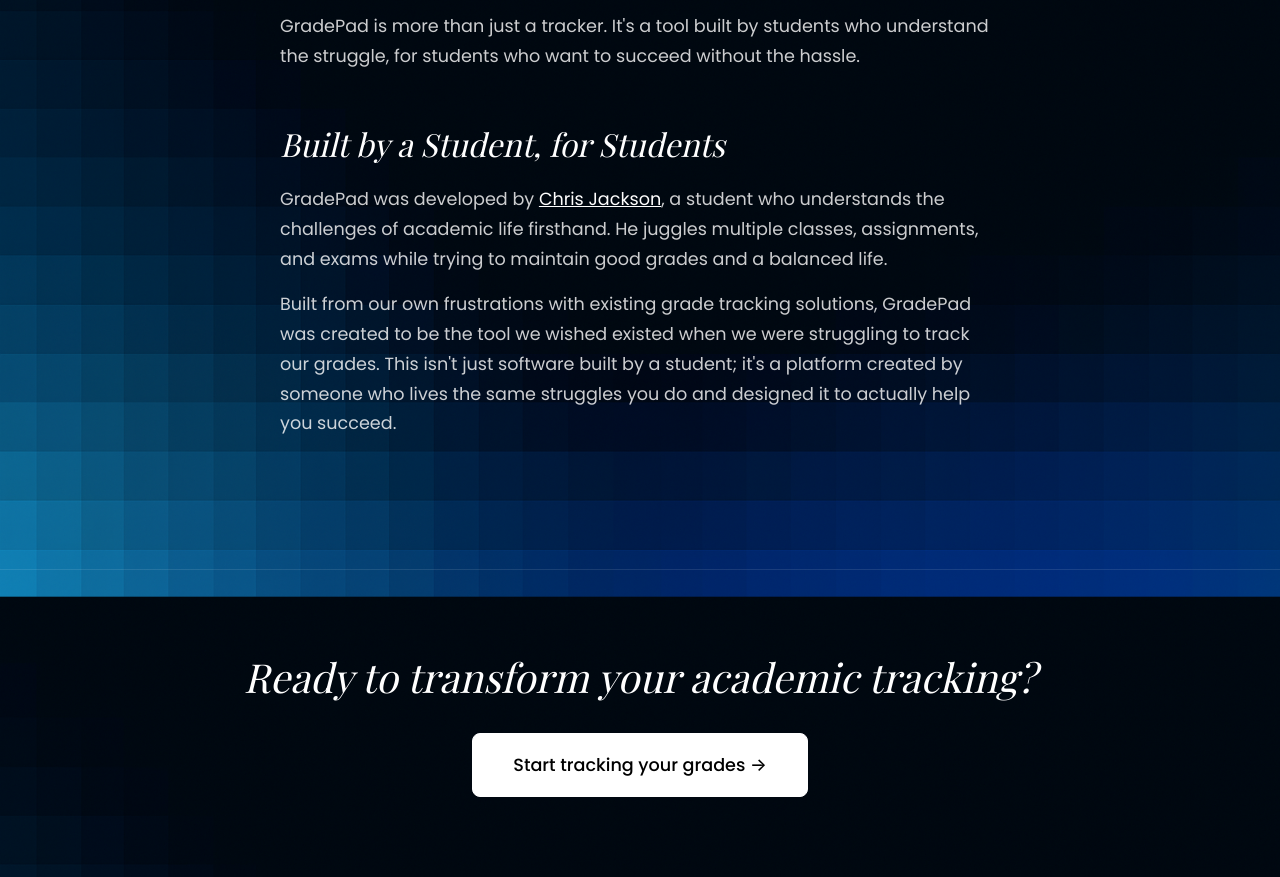
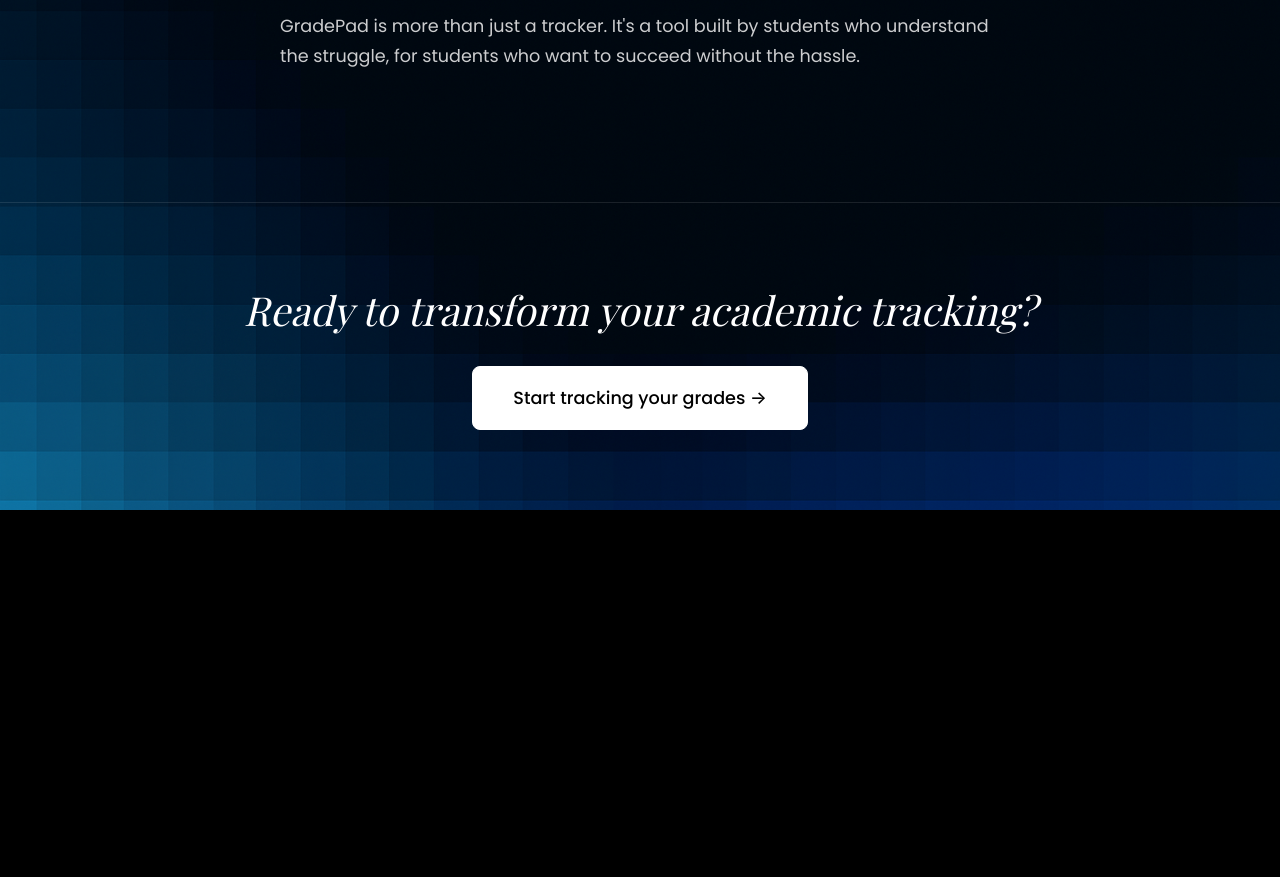
Before and after one commit to chrisjacksoneng/GradePad-Improved, a website built with Vite: page gradepad/about.html in a window 1280 px wide. Shown: the part 1110-1987 px from the top of the page. After the commit the page ends 1620 px from the top, so only its background shows below. Built offline with nearby package versions, Linux system fonts and the light colour scheme; a web font is replaced by a local one.

Commit message:
Remove the built by a student section from About

```diff
--- a/gradepad/about.html
+++ b/gradepad/about.html
@@ -51,12 +51,6 @@
             <p>We saw the problem firsthand. Students were spending hours on spreadsheets, losing track of assignments, and struggling to understand how their current grades affected their final mark. Traditional grade trackers were clunky, dated, and rarely built with the modern student in mind.</p>
             <p>That's when we decided to create GradePad, a grade tracking tool that's actually designed for how students work today. We built something simple, intuitive, and genuinely useful. No more outdated interfaces, no more confusing spreadsheets, and definitely no more frustration with clunky tools that don't let you properly store and track your grades.</p>
             <p>GradePad is more than just a tracker. It's a tool built by students who understand the struggle, for students who want to succeed without the hassle.</p>
-        </div>
-
-        <div class="content-section">
-            <h2>Built by a Student, for Students</h2>
-            <p>GradePad was developed by <a href="https://www.linkedin.com/in/chrisjackson-" target="_blank" style="color: #ffffff; text-decoration: underline;">Chris Jackson</a>, a student who understands the challenges of academic life firsthand. He juggles multiple classes, assignments, and exams while trying to maintain good grades and a balanced life.</p>
-            <p>Built from our own frustrations with existing grade tracking solutions, GradePad was created to be the tool we wished existed when we were struggling to track our grades. This isn't just software built by a student; it's a platform created by someone who lives the same struggles you do and designed it to actually help you succeed.</p>
         </div>
     </main>
 
```
